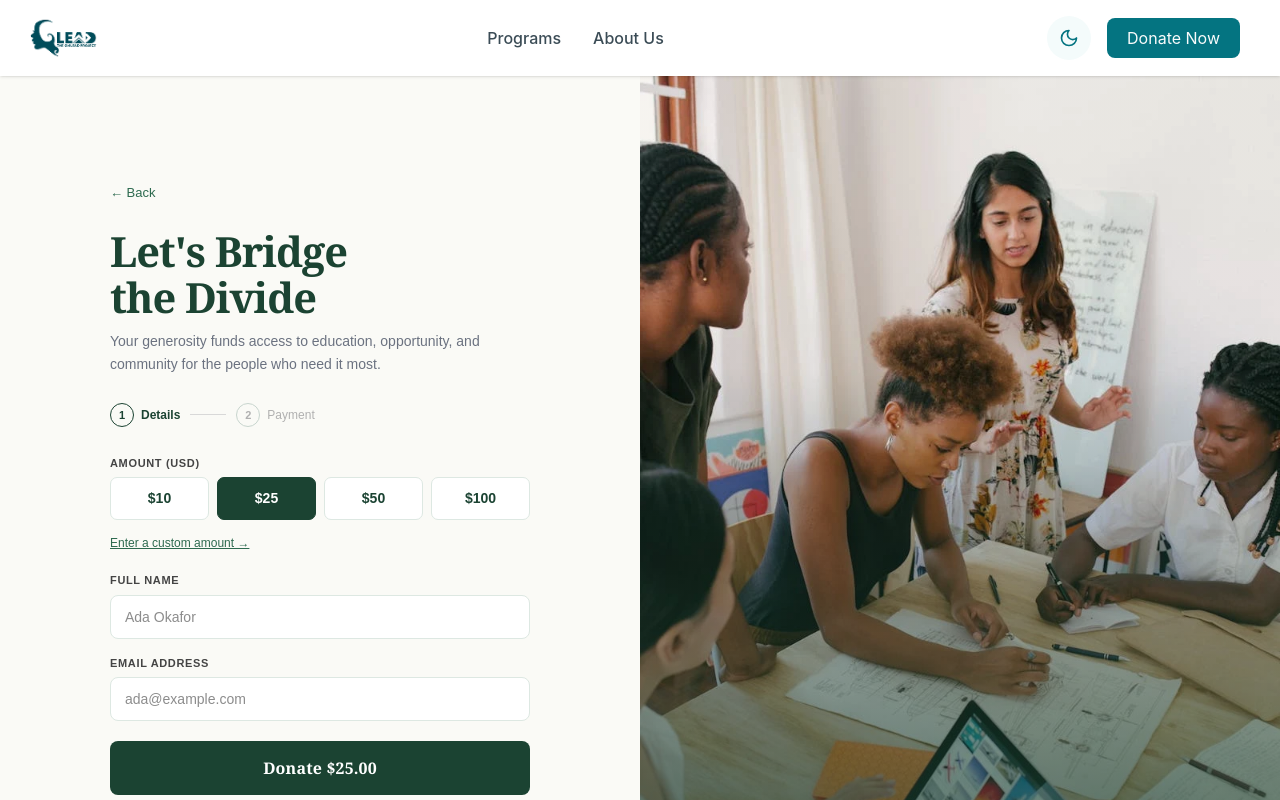
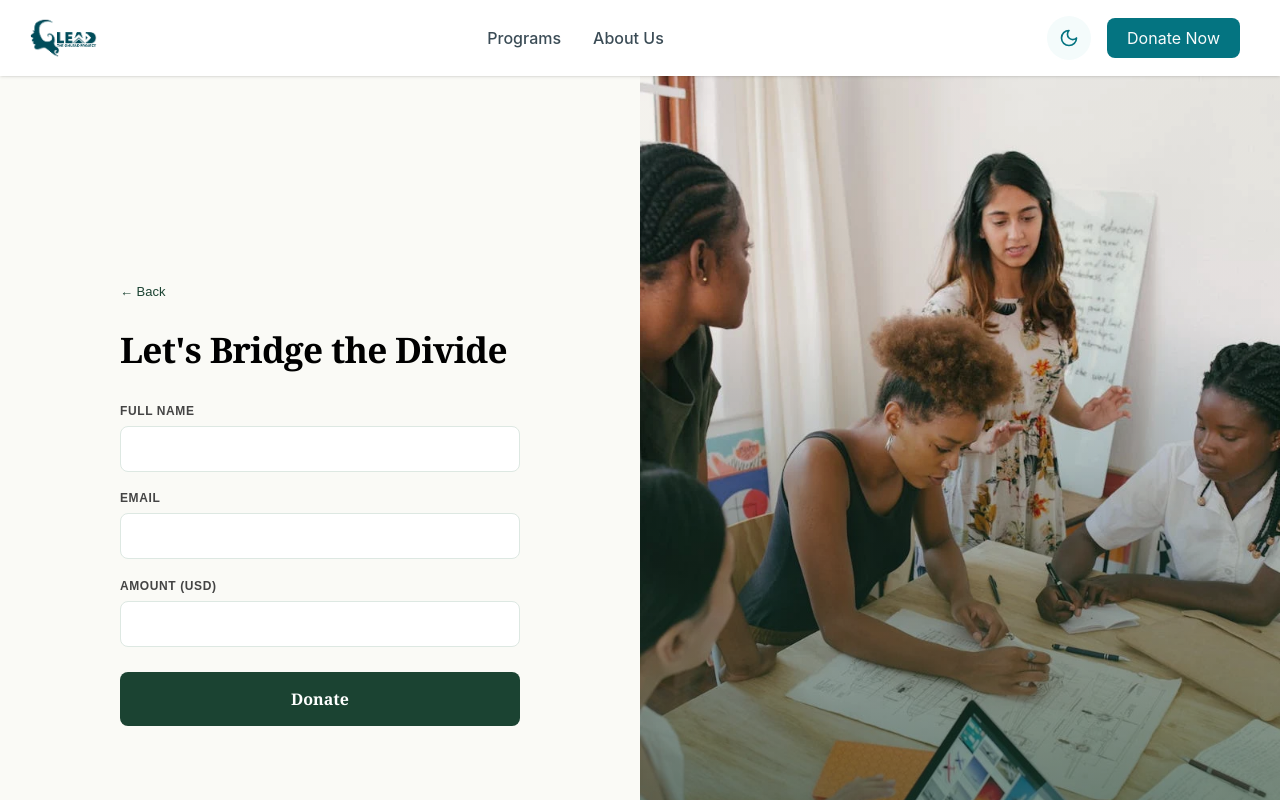
Before and after one commit to The-GirlLEAD-Talent-Accelerator/GirlLEAD_Website_Revamp, a React (Vite) app: page /donate in a window 1280 px wide. Shown: the top 800 px of the page. Built offline with nearby package versions, Linux system fonts and the light colour scheme.

Commit message:
Improved Donate Page

```diff
--- a/src/pages/DonatePage.jsx
+++ b/src/pages/DonatePage.jsx
@@ -4,256 +4,218 @@ import { useNavigate } from "react-router-dom";
 /**
  * DonatePage.jsx
  *
- * Triggered by the desktop "Donate Now" navbar button:
+ * Step 1 → Donation form  (left) + image (right)
+ * Step 2 → Payment form   (left) + same image (right)
+ * Step 3 → Full-screen Thank You
+ *
+ * Wiring:
  *   const navigate = useNavigate();
  *   const handleDonate = () => navigate("/donate");
  *
- * Add to App.jsx:
- *   import DonatePage from "./pages/DonatePage";
  *   <Route path="/donate" element={<DonatePage />} />
  *
- * Flow:
- *   Step 1 → Donation form (left) + image (right)
- *   Step 2 → Payment  form (left) + same image (right)
- *   Step 3 → Full-screen Thank You overlay on the same image
+ * Swap the image path below ↓
  */
+const SIDE_IMAGE = "/Donate.png";
+const GREEN      = "#1b4332";
 
-// ── Replace with your actual asset ───────────────────────────────────────────
-const SIDE_IMAGE = "/Donate.png";
-
-// ── Colour tokens ─────────────────────────────────────────────────────────────
-const C = {
-  green:      "#1b4332",
-  greenMid:   "#2d6a4f",
-  greenLight: "#52b788",
-  cream:      "#fafaf6",
-  border:     "#dde8e2",
-  text:       "#1a1a1a",
-  muted:      "#6b7280",
-  error:      "#b91c1c",
-};
-
-// ── Shared two-column shell ───────────────────────────────────────────────────
-function SplitShell({ left, caption }) {
+// ── Shared split wrapper ──────────────────────────────────────────────────────
+function Split({ children }) {
   return (
     <div style={s.split}>
-      <div style={s.leftCol}>{left}</div>
-      <div style={s.rightCol}>
+      {/* Left – form panel */}
+      <div style={s.left}>{children}</div>
+
+      {/* Right – image */}
+      <div style={s.right}>
         <img
           src={SIDE_IMAGE}
-          alt="Bridge the divide"
-          style={s.sideImg}
+          alt="Donate"
+          style={s.img}
           onError={(e) => (e.target.style.display = "none")}
         />
-        <div style={s.imgGradient} />
-        <p style={s.imgCaption}>{caption}</p>
+        <div style={s.imgOverlay} />
       </div>
     </div>
   );
 }
 
-// ── Step indicator ────────────────────────────────────────────────────────────
-function Steps({ current }) {
-  return (
-    <div style={s.steps}>
-      {["Details", "Payment"].map((label, i) => {
-        const n = i + 1;
-        const done   = n < current;
-        const active = n === current;
-        return (
-          <div key={n} style={{ display: "flex", alignItems: "center" }}>
-            <div style={{ display: "flex", alignItems: "center", gap: 7 }}>
-              <span style={{ ...s.dot, ...(done ? s.dotDone : active ? s.dotActive : {}) }}>
-                {done ? "✓" : n}
-              </span>
-              <span style={{ ...s.stepLabel, ...(active ? { color: C.green, fontWeight: 600 } : done ? { color: C.greenMid } : {}) }}>
-                {label}
-              </span>
-            </div>
-            {i === 0 && <div style={{ ...s.stepLine, ...(done ? { background: C.greenMid } : {}) }} />}
-          </div>
-        );
-      })}
-    </div>
-  );
-}
-
-// ── Amount picker ─────────────────────────────────────────────────────────────
-const PRESETS = ["10", "25", "50", "100"];
-
-function AmountPicker({ value, onChange }) {
-  const [custom, setCustom] = useState(false);
-  const pick = (v) => { setCustom(false); onChange(v); };
-  return (
-    <div style={s.field}>
-      <span style={s.label}>Amount (USD)</span>
-      <div style={s.presetRow}>
-        {PRESETS.map((p) => (
-          <button
-            key={p}
-            type="button"
-            onClick={() => pick(p)}
-            style={{ ...s.preset, ...(value === p && !custom ? s.presetOn : {}) }}
-          >
-            ${p}
-          </button>
-        ))}
-      </div>
-      {!custom
-        ? <button type="button" style={s.customLink} onClick={() => { setCustom(true); onChange(""); }}>Enter a custom amount →</button>
-        : (
-          <div style={{ position: "relative" }}>
-            <span style={s.dollarSym}>$</span>
-            <input autoFocus type="number" min="1" placeholder="0.00" value={value} onChange={(e) => onChange(e.target.value)} style={{ ...s.input, paddingLeft: "1.85rem" }} />
-          </div>
-        )
-      }
-    </div>
-  );
-}
-
-// ── STEP 1 ────────────────────────────────────────────────────────────────────
-function StepDetails({ onNext }) {
+// ── STEP 1 – Donation details ─────────────────────────────────────────────────
+function StepOne({ onNext }) {
   const navigate = useNavigate();
-  const [form, setForm] = useState({ fullName: "", email: "", amount: "25" });
-  const [err, setErr]   = useState("");
+  const [form, setForm] = useState({ fullName: "", email: "", amount: "" });
+  const [err,  setErr]  = useState("");
   const set = (k) => (e) => setForm({ ...form, [k]: e.target.value });
 
-  const proceed = () => {
+  const handleSubmit = () => {
     if (!form.fullName.trim())             return setErr("Please enter your full name.");
     if (!/\S+@\S+\.\S+/.test(form.email)) return setErr("Please enter a valid email.");
-    if (!form.amount || +form.amount <= 0) return setErr("Please choose a donation amount.");
+    if (!form.amount || +form.amount <= 0) return setErr("Please enter a donation amount.");
     setErr("");
     onNext(form);
   };
 
-  const fmtAmt = form.amount ? `$${parseFloat(form.amount).toFixed(2)}` : "";
+  return (
+    <Split>
+      <div style={s.formWrap}>
+        {/* Back link */}
+        <button style={s.backBtn} onClick={() => navigate(-1)}>← Back</button>
 
-  return (
-    <SplitShell
-      caption="Every gift builds a bridge."
-      left={
-        <div style={s.form}>
-          <button style={s.back} onClick={() => navigate(-1)}>← Back</button>
+        {/* Header */}
+        <h1 style={s.heading}>Let's Bridge the Divide</h1>
 
-          <h1 style={s.headline}>Let's Bridge<br />the Divide</h1>
-          <p style={s.subline}>
-            Your generosity funds access to education, opportunity, and community
-            for the people who need it most.
-          </p>
-
-          <Steps current={1} />
-
-          <AmountPicker value={form.amount} onChange={(v) => setForm({ ...form, amount: v })} />
-
+        {/* Fields */}
         <div style={s.field}>
           <label style={s.label}>Full Name</label>
-            <input style={s.input} type="text" placeholder="Ada Okafor" value={form.fullName} onChange={set("fullName")} />
+          <input
+            style={s.input}
+            type="text"
+            value={form.fullName}
+            onChange={set("fullName")}
+          />
         </div>
 
         <div style={s.field}>
-            <label style={s.label}>Email Address</label>
-            <input style={s.input} type="email" placeholder="ada@example.com" value={form.email} onChange={set("email")} />
+          <label style={s.label}>Email</label>
+          <input
+            style={s.input}
+            type="email"
+            value={form.email}
+            onChange={set("email")}
+          />
         </div>
 
-          {err && <p style={s.errTxt}>{err}</p>}
+        <div style={s.field}>
+          <label style={s.label}>Amount (USD)</label>
+          <input
+            style={s.input}
+            type="number"
+            min="1"
+            value={form.amount}
+            onChange={set("amount")}
+          />
+        </div>
 
-          <button style={s.donateBtn} onClick={proceed}>
-            Donate {fmtAmt}
+        {err && <p style={s.err}>{err}</p>}
+
+        <button style={s.cta} onClick={handleSubmit}>
+          Donate
         </button>
-          <p style={s.secure}>🔒 Secure · SSL encrypted · 100% to the cause</p>
       </div>
-      }
-    />
+    </Split>
   );
 }
 
-// ── STEP 2 ────────────────────────────────────────────────────────────────────
-function StepPayment({ details, onPay, onBack }) {
-  const [card, setCard] = useState({ name: "", number: "", expiry: "", cvv: "" });
-  const [err, setErr]   = useState("");
+// ── STEP 2 – Payment details ──────────────────────────────────────────────────
+function StepTwo({ details, onPay, onBack }) {
+  const [card, setCard] = useState({ holder: "", number: "", expiry: "", cvv: "" });
+  const [err,  setErr]  = useState("");
   const set = (k) => (e) => setCard({ ...card, [k]: e.target.value });
 
-  const fmtNum = (e) => {
+  const fmtNumber = (e) => {
     const v = e.target.value.replace(/\D/g, "").slice(0, 16);
     setCard({ ...card, number: v.replace(/(.{4})/g, "$1 ").trim() });
   };
-  const fmtExp = (e) => {
+
+  const fmtExpiry = (e) => {
     let v = e.target.value.replace(/\D/g, "").slice(0, 4);
     if (v.length >= 3) v = v.slice(0, 2) + " / " + v.slice(2);
     setCard({ ...card, expiry: v });
   };
 
-  const pay = () => {
-    if (!card.name || !card.number || !card.expiry || !card.cvv)
+  const handlePay = () => {
+    if (!card.holder || !card.number || !card.expiry || !card.cvv)
       return setErr("Please complete all card fields.");
     setErr("");
     onPay();
   };
 
-  const total = `$${parseFloat(details.amount).toFixed(2)}`;
+  return (
+    <Split>
+      <div style={s.formWrap}>
+        {/* Back link */}
+        <button style={s.backBtn} onClick={onBack}>← Back</button>
 
-  return (
-    <SplitShell
-      caption="Almost there — thank you for your generosity."
-      left={
-        <div style={s.form}>
-          <button style={s.back} onClick={onBack}>← Back</button>
+        {/* Same header */}
+        <h1 style={s.heading}>Let's Bridge the Divide</h1>
 
-          <h1 style={s.headline}>Complete<br />Your Gift</h1>
-          <p style={s.subline}>You're one step away from making a real difference.</p>
-
-          <Steps current={2} />
-
-          {/* Order summary */}
-          <div style={s.summary}>
-            <div style={s.sumRow}><span style={s.sumKey}>Donor</span><span style={s.sumVal}>{details.fullName}</span></div>
-            <div style={s.sumRow}><span style={s.sumKey}>Email</span><span style={s.sumVal}>{details.email}</span></div>
-            <div style={{ ...s.sumRow, ...s.sumTotal }}><span>Total</span><span>{total}</span></div>
+        {/* Card Holder Name – full width */}
+        <div style={s.field}>
+          <label style={s.label}>Card Holder Name</label>
+          <input
+            style={s.input}
+            type="text"
+            value={card.holder}
+            onChange={set("holder")}
+          />
         </div>
 
+        {/* Card Number – full width */}
         <div style={s.field}>
-            <label style={s.label}>Name on card</label>
-            <input style={s.input} type="text" placeholder="Ada Okafor" value={card.name} onChange={set("name")} />
+          <label style={s.label}>Card Number</label>
+          <input
+            style={s.input}
+            type="text"
+            value={card.number}
+            onChange={fmtNumber}
+            maxLength={19}
+          />
         </div>
-          <div style={s.field}>
-            <label style={s.label}>Card number</label>
-            <input style={s.input} type="text" placeholder="1234 5678 9012 3456" value={card.number} onChange={fmtNum} maxLength={19} />
+
+        {/* Expiry Date + CVV – side by side */}
+        <div style={s.row}>
+          <div style={{ ...s.field, flex: 1 }}>
+            <label style={s.label}>Expiry Date</label>
+            <input
+              style={s.input}
+              type="text"
+              placeholder="MM / YY"
+              value={card.expiry}
+              onChange={fmtExpiry}
+              maxLength={7}
+            />
           </div>
-          <div style={{ display: "grid", gridTemplateColumns: "1fr 1fr", gap: 12 }}>
-            <div style={s.field}>
-              <label style={s.label}>Expiry</label>
-              <input style={s.input} type="text" placeholder="MM / YY" value={card.expiry} onChange={fmtExp} maxLength={7} />
-            </div>
-            <div style={s.field}>
+          <div style={{ ...s.field, flex: 1 }}>
             <label style={s.label}>CVV</label>
-              <input style={s.input} type="text" placeholder="123" value={card.cvv} onChange={set("cvv")} maxLength={3} />
+            <input
+              style={s.input}
+              type="text"
+              placeholder="123"
+              value={card.cvv}
+              onChange={set("cvv")}
+              maxLength={3}
+            />
           </div>
         </div>
 
-          {err && <p style={s.errTxt}>{err}</p>}
+        {err && <p style={s.err}>{err}</p>}
 
-          <button style={s.donateBtn} onClick={pay}>Donate {total}</button>
-          <p style={s.secure}>🔒 SSL encrypted · PCI DSS compliant</p>
+        <button style={s.cta} onClick={handlePay}>
+          Make Payment
+        </button>
       </div>
-      }
-    />
+    </Split>
   );
 }
 
-// ── STEP 3 ────────────────────────────────────────────────────────────────────
+// ── STEP 3 – Thank You ────────────────────────────────────────────────────────
 function StepThankYou({ details, onHome }) {
-  const first = details.fullName.split(" ")[0];
-  const total = `$${parseFloat(details.amount).toFixed(2)}`;
   return (
-    <div style={s.tyRoot}>
-      <img src={SIDE_IMAGE} alt="Thank you" style={s.tyImg} onError={(e) => (e.target.style.display = "none")} />
+    <div style={s.ty}>
+      <img
+        src={SIDE_IMAGE}
+        alt="Thank you"
+        style={s.tyImg}
+        onError={(e) => (e.target.style.display = "none")}
+      />
       <div style={s.tyOverlay}>
-        <div style={s.tyHeart}>♥</div>
-        <h1 style={s.tyHeadline}>Thank you,<br />{first}!</h1>
+        <h1 style={s.tyHeading}>Thank You!</h1>
         <p style={s.tyBody}>
-          Your donation of <strong style={{ color: C.greenLight }}>{total}</strong> has been received.
-          A confirmation is on its way to <strong style={{ color: C.greenLight }}>{details.email}</strong>.
+          Your donation of <strong style={{ color: "#95d5b2" }}>
+            ${parseFloat(details.amount).toFixed(2)}
+          </strong> has been received.
+          <br />A confirmation is on its way to{" "}
+          <strong style={{ color: "#95d5b2" }}>{details.email}</strong>.
           <br /><br />Together, we're bridging the divide.
         </p>
         <button style={s.tyBtn} onClick={onHome}>Go home</button>
@@ -262,75 +224,192 @@ function StepThankYou({ details, onHome }) {
   );
 }
 
-// ── Root export ───────────────────────────────────────────────────────────────
+// ── Root ──────────────────────────────────────────────────────────────────────
 export default function DonatePage() {
   const navigate = useNavigate();
-  const [step, setStep]       = useState(1);
+  const [step,    setStep]    = useState(1);
   const [details, setDetails] = useState(null);
 
   return (
-    <div style={{ minHeight: "100vh", background: C.cream }}>
-      {step === 1 && <StepDetails onNext={(d) => { setDetails(d); setStep(2); }} />}
-      {step === 2 && <StepPayment details={details} onPay={() => setStep(3)} onBack={() => setStep(1)} />}
-      {step === 3 && <StepThankYou details={details} onHome={() => navigate("/")} />}
+    <div style={{ minHeight: "100vh", background: "#fafaf6" }}>
+      {step === 1 && (
+        <StepOne onNext={(d) => { setDetails(d); setStep(2); }} />
+      )}
+      {step === 2 && (
+        <StepTwo
+          details={details}
+          onPay={() => setStep(3)}
+          onBack={() => setStep(1)}
+        />
+      )}
+      {step === 3 && (
+        <StepThankYou details={details} onHome={() => navigate("/")} />
+      )}
     </div>
   );
 }
 
 // ── Styles ────────────────────────────────────────────────────────────────────
 const s = {
-  // layout
-  split:       { display: "grid", gridTemplateColumns: "1fr 1fr", minHeight: "100vh" },
-  leftCol:     { background: C.cream, display: "flex", alignItems: "center", justifyContent: "center", padding: "2rem 1.5rem" },
-  rightCol:    { position: "relative", overflow: "hidden", background: C.green },
-  sideImg:     { width: "100%", height: "100%", objectFit: "cover", display: "block" },
-  imgGradient: { position: "absolute", inset: 0, background: "linear-gradient(to top, rgba(27,67,50,0.82) 0%, rgba(27,67,50,0.04) 65%)" },
-  imgCaption:  { position: "absolute", bottom: "2rem", left: "2rem", right: "2rem", fontFamily: "'Georgia',serif", fontStyle: "italic", fontSize: "1.05rem", color: "rgba(255,255,255,0.86)", lineHeight: 1.55, margin: 0 },
+  /* layout */
+  split: {
+    display: "grid",
+    gridTemplateColumns: "1fr 1fr",
+    minHeight: "100vh",
+  },
+  left: {
+    display: "flex",
+    alignItems: "center",
+    justifyContent: "center",
+    padding: "3rem 2rem",
+    background: "#fafaf6",
+  },
+  right: {
+    position: "relative",
+    overflow: "hidden",
+    background: GREEN,
+  },
+  img: {
+    width: "100%",
+    height: "100%",
+    objectFit: "cover",
+    display: "block",
+  },
+  imgOverlay: {
+    position: "absolute",
+    inset: 0,
+    background:
+      "linear-gradient(to top, rgba(27,67,50,0.72) 0%, rgba(27,67,50,0.05) 70%)",
+  },
 
-  // form
-  form:     { width: "100%", maxWidth: "420px", display: "flex", flexDirection: "column" },
-  back:     { background: "none", border: "none", cursor: "pointer", fontSize: "13px", color: C.greenMid, padding: 0, marginBottom: "1.6rem", fontFamily: "sans-serif", textAlign: "left" },
-  headline: { fontFamily: "'Georgia','Times New Roman',serif", fontSize: "clamp(1.85rem,3.5vw,2.6rem)", fontWeight: "bold", color: C.green, lineHeight: 1.12, letterSpacing: "-0.025em", marginBottom: "0.55rem" },
-  subline:  { fontFamily: "sans-serif", fontSize: "14px", color: C.muted, lineHeight: 1.7, marginBottom: "1.6rem" },
+  /* form */
+  formWrap: {
+    width: "100%",
+    maxWidth: "400px",
+    display: "flex",
+    flexDirection: "column",
+  },
+  backBtn: {
+    background: "none",
+    border: "none",
+    cursor: "pointer",
+    fontSize: "13px",
+    color: GREEN,
+    padding: 0,
+    marginBottom: "1.75rem",
+    fontFamily: "sans-serif",
+    textAlign: "left",
+  },
+  heading: {
+    fontFamily: "'Georgia', 'Times New Roman', serif",
+    fontSize: "clamp(1.65rem, 3vw, 2.2rem)",
+    fontWeight: "bold",
+    color: "#000000",
+    lineHeight: 1.15,
+    letterSpacing: "-0.02em",
+    marginBottom: "2rem",
+  },
+  field: {
+    display: "flex",
+    flexDirection: "column",
+    gap: 6,
+    marginBottom: "1.1rem",
+  },
+  label: {
+    fontSize: "12px",
+    fontWeight: "600",
+    color: "#444",
+    letterSpacing: "0.05em",
+    textTransform: "uppercase",
+    fontFamily: "sans-serif",
+  },
+  input: {
+    width: "100%",
+    height: "46px",
+    padding: "0 14px",
+    fontSize: "15px",
+    fontFamily: "sans-serif",
+    border: "1.5px solid #dde8e2",
+    borderRadius: "8px",
+    background: "#ffffff",
+    color: "#1a1a1a",
+    outline: "none",
+    boxSizing: "border-box",
+  },
+  row: {
+    display: "flex",
+    gap: "12px",
+    marginBottom: "0",
+  },
+  cta: {
+    width: "100%",
+    padding: "15px",
+    background: GREEN,
+    color: "#ffffff",
+    border: "none",
+    borderRadius: "8px",
+    fontSize: "16px",
+    fontWeight: "bold",
+    cursor: "pointer",
+    fontFamily: "'Georgia', serif",
+    marginTop: "0.5rem",
+  },
+  err: {
+    fontSize: "13px",
+    color: "#b91c1c",
+    fontFamily: "sans-serif",
+    marginBottom: "0.4rem",
+  },
 
-  // steps
-  steps:     { display: "flex", alignItems: "center", marginBottom: "1.75rem" },
-  dot:       { width: 24, height: 24, borderRadius: "50%", border: "1.5px solid #c8d5ce", color: "#b0b0b0", display: "flex", alignItems: "center", justifyContent: "center", fontSize: 11, fontWeight: 700, fontFamily: "sans-serif" },
-  dotActive: { border: `1.5px solid ${C.green}`, color: C.green },
-  dotDone:   { background: C.greenMid, border: `1.5px solid ${C.greenMid}`, color: "#fff" },
-  stepLabel: { fontSize: 12, color: "#b0b0b0", fontFamily: "sans-serif" },
-  stepLine:  { width: 36, height: 1, background: "#d8d8d8", margin: "0 10px" },
-
-  // fields
-  field:  { display: "flex", flexDirection: "column", gap: 6, marginBottom: "1rem" },
-  label:  { fontSize: 11, fontWeight: 700, color: "#444", letterSpacing: "0.06em", textTransform: "uppercase", fontFamily: "sans-serif" },
-  input:  { width: "100%", height: 44, padding: "0 14px", fontSize: 14, fontFamily: "sans-serif", border: `1.5px solid ${C.border}`, borderRadius: 8, background: "#fff", color: C.text, outline: "none", boxSizing: "border-box" },
-
-  // amount
-  presetRow:  { display: "grid", gridTemplateColumns: "repeat(4,1fr)", gap: 8, marginBottom: 8 },
-  preset:     { padding: "10px 4px", border: `1.5px solid ${C.border}`, borderRadius: 7, background: "#fff", color: C.green, fontSize: 14, fontWeight: 600, cursor: "pointer", fontFamily: "sans-serif" },
-  presetOn:   { background: C.green, color: "#fff", borderColor: C.green },
-  customLink: { background: "none", border: "none", color: C.greenMid, fontSize: 12, cursor: "pointer", padding: 0, fontFamily: "sans-serif", textDecoration: "underline", marginBottom: 4, textAlign: "left" },
-  dollarSym:  { position: "absolute", top: "50%", left: 13, transform: "translateY(-50%)", fontSize: 14, color: C.muted, fontFamily: "sans-serif", pointerEvents: "none" },
-
-  // cta
-  donateBtn: { width: "100%", padding: 15, background: C.green, color: "#fff", border: "none", borderRadius: 8, fontSize: 16, fontWeight: "bold", cursor: "pointer", fontFamily: "'Georgia',serif", letterSpacing: "0.01em", marginTop: 4 },
-  secure:    { fontSize: 12, color: "#999", textAlign: "center", marginTop: "0.75rem", fontFamily: "sans-serif" },
-  errTxt:    { fontSize: 13, color: C.error, fontFamily: "sans-serif", marginBottom: "0.5rem" },
-
-  // summary
-  summary:  { background: "#eef4f0", borderRadius: 8, padding: "1rem 1.2rem", marginBottom: "1.25rem", display: "flex", flexDirection: "column", gap: 8 },
-  sumRow:   { display: "flex", justifyContent: "space-between", fontSize: 14, fontFamily: "sans-serif" },
-  sumKey:   { color: C.muted },
-  sumVal:   { fontWeight: 500, color: C.text },
-  sumTotal: { fontWeight: 700, fontSize: 16, color: C.green, borderTop: "1px solid #cdddd5", paddingTop: 8, marginTop: 4 },
-
-  // thank you
-  tyRoot:     { position: "relative", minHeight: "100vh", background: C.green, overflow: "hidden" },
-  tyImg:      { width: "100%", height: "100vh", objectFit: "cover", display: "block" },
-  tyOverlay:  { position: "absolute", inset: 0, background: "rgba(10,28,18,0.62)", display: "flex", flexDirection: "column", alignItems: "center", justifyContent: "center", textAlign: "center", padding: "2rem", gap: "1.1rem" },
-  tyHeart:    { fontSize: "2.25rem", color: C.greenLight, lineHeight: 1 },
-  tyHeadline: { fontFamily: "'Georgia',serif", fontSize: "clamp(2.2rem,5vw,3.5rem)", fontWeight: "bold", color: "#fff", lineHeight: 1.12, letterSpacing: "-0.025em" },
-  tyBody:     { fontFamily: "sans-serif", fontSize: 15, color: "rgba(255,255,255,0.82)", maxWidth: 400, lineHeight: 1.75 },
-  tyBtn:      { marginTop: "0.35rem", padding: "13px 2.5rem", border: "1.5px solid rgba(255,255,255,0.65)", borderRadius: 8, background: "transparent", color: "#fff", fontSize: 15, fontWeight: "bold", cursor: "pointer", fontFamily: "'Georgia',serif" },
+  /* thank you */
+  ty: {
+    position: "relative",
+    minHeight: "100vh",
+    background: GREEN,
+    overflow: "hidden",
+  },
+  tyImg: {
+    width: "100%",
+    height: "100vh",
+    objectFit: "cover",
+    display: "block",
+  },
+  tyOverlay: {
+    position: "absolute",
+    inset: 0,
+    background: "rgba(10,28,18,0.60)",
+    display: "flex",
+    flexDirection: "column",
+    alignItems: "center",
+    justifyContent: "center",
+    textAlign: "center",
+    padding: "2rem",
+    gap: "1rem",
+  },
+  tyHeading: {
+    fontFamily: "'Georgia', serif",
+    fontSize: "clamp(2.25rem, 5vw, 3.5rem)",
+    fontWeight: "bold",
+    color: "#ffffff",
+    letterSpacing: "-0.02em",
+  },
+  tyBody: {
+    fontFamily: "sans-serif",
+    fontSize: "15px",
+    color: "rgba(255,255,255,0.85)",
+    maxWidth: "380px",
+    lineHeight: 1.75,
+  },
+  tyBtn: {
+    marginTop: "0.5rem",
+    padding: "13px 2.5rem",
+    border: "1.5px solid rgba(255,255,255,0.65)",
+    borderRadius: "8px",
+    background: "transparent",
+    color: "#ffffff",
+    fontSize: "15px",
+    fontWeight: "bold",
+    cursor: "pointer",
+    fontFamily: "'Georgia', serif",
+  },
 };
```
Lines whose indentation alone changed are shown as unchanged.
